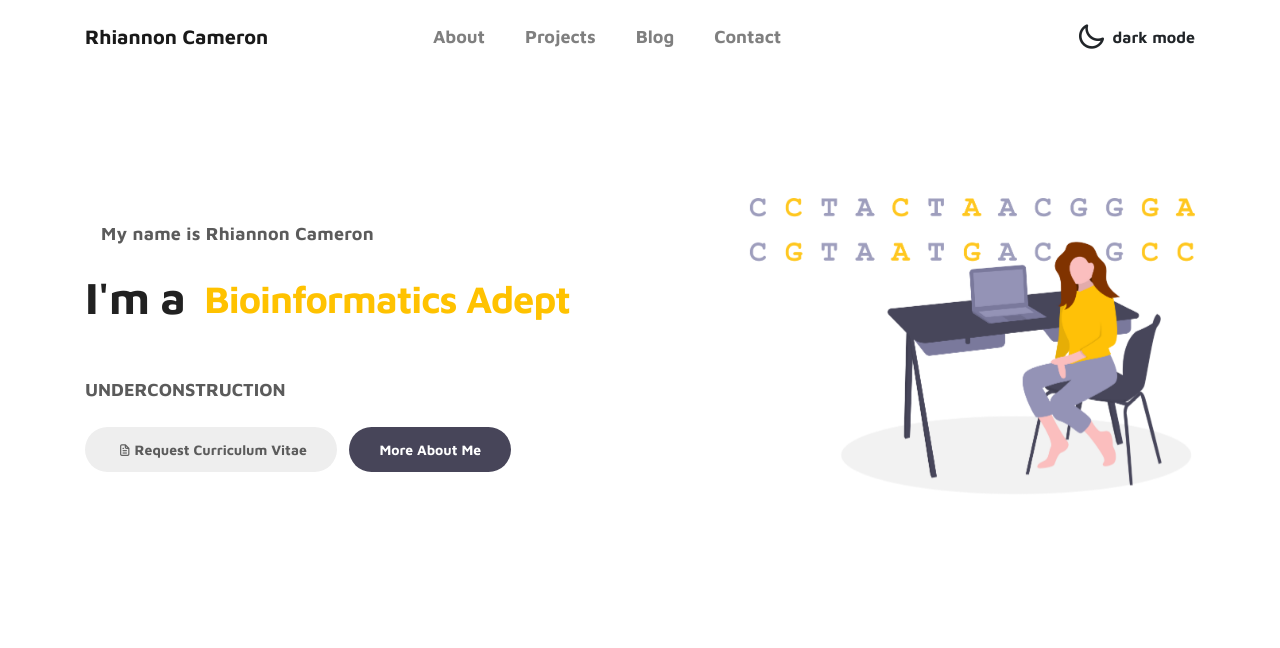
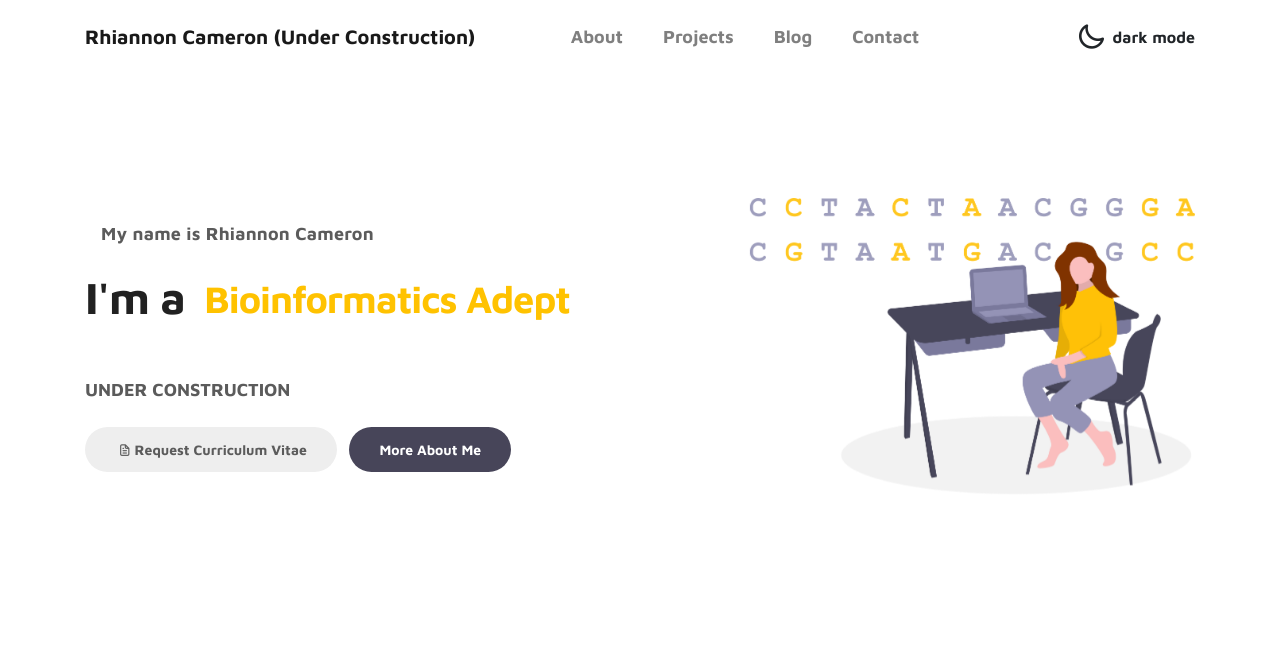
Before and after one commit to cmrn-rhi/cmrn.github.io, a plain HTML site: page index.html in a window 1280 px wide. Shown: the top 648 px of the page. Drawn offline with Linux system fonts and the light colour scheme.

Commit message:
Update index.html

```diff
--- a/index.html
+++ b/index.html
@@ -29,7 +29,7 @@ https://www.tooplate.com/view/2115-marvel
     <!-- MENU -->
     <nav class="navbar navbar-expand-sm navbar-light navbar-pinned">
         <div class="container">
-            <a class="navbar-brand" href="index.html"></i>Rhiannon Cameron</a>
+            <a class="navbar-brand" href="index.html"></i>Rhiannon Cameron (Under Construction)</a>
 
             <button class="navbar-toggler" type="button" data-toggle="collapse" data-target="#navbarNav" aria-controls="navbarNav" aria-expanded="false"
                 aria-label="Toggle navigation">
@@ -85,7 +85,7 @@ https://www.tooplate.com/view/2115-marvel
                                 </div>
                         </h1>
                         <div><small class="small-text"><span class="mobile-block"></span></small></div>
-                        <p>UNDERCONSTRUCTION</p>
+                        <p>UNDER CONSTRUCTION</p>
 
                         <div class="custom-btn-group mt-4">
                           <a href="#" class="btn mr-lg-2 custom-btn"><i class='uil uil-file-alt'></i>Request Curriculum Vitae</a>
```
